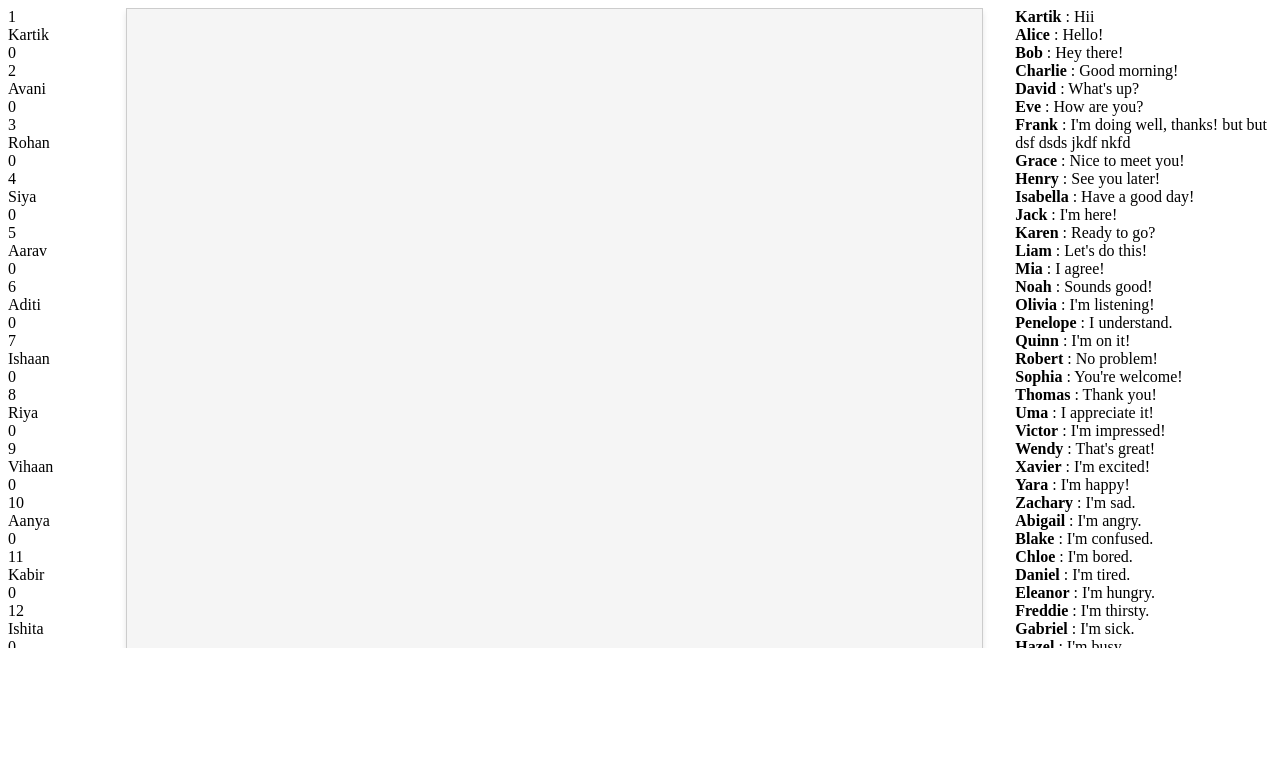
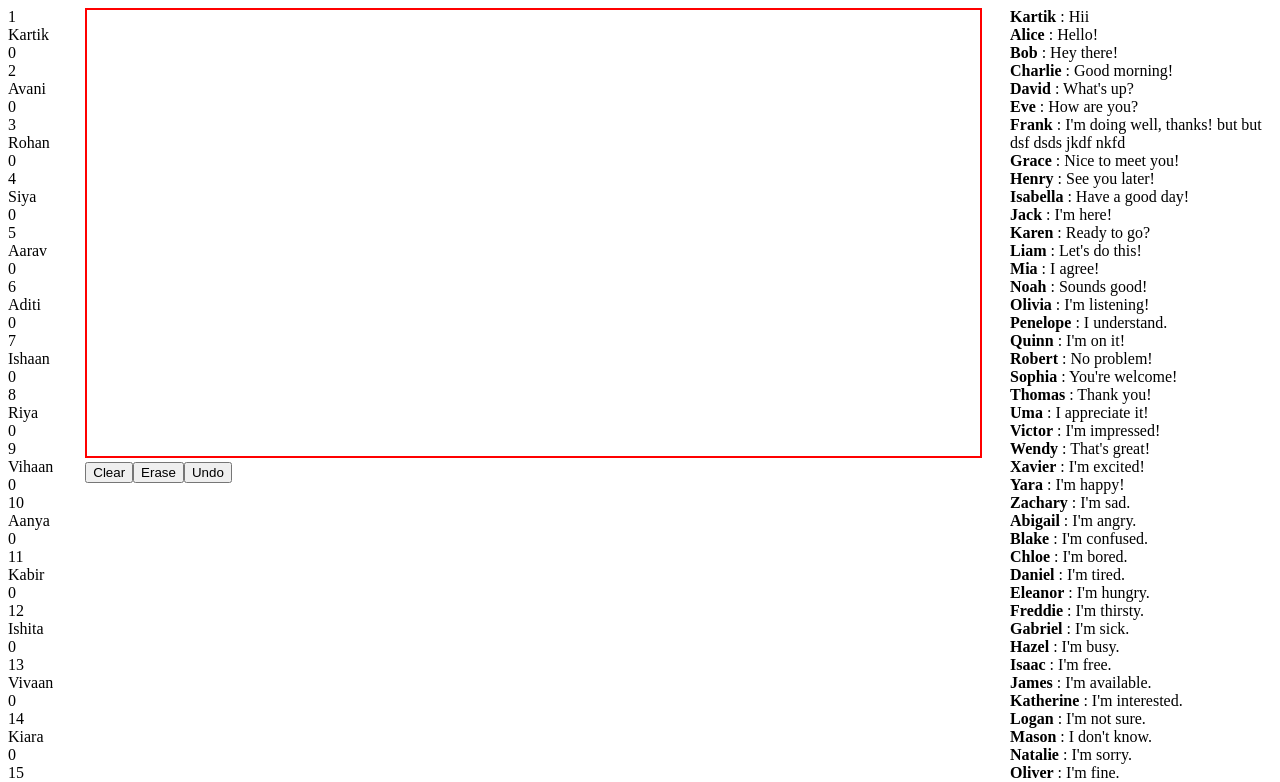
Before and after one commit to Kartik-Bhutra/Skribbl, a React (Vite) app: page / in a window 1280 px wide. Shown: the top 782 px of the page. Built offline with nearby package versions, Linux system fonts and the light colour scheme.

Commit message:
add content box and options

```diff
--- a/index.css
+++ /dev/null
@@ -1,39 +0,0 @@
-.game {
-  display: flex;
-  height: 80vh;
-  gap: 2rem;
-  overflow: hidden;
-}
-
-.player-section {
-  width: 10%;
-}
-
-.canvas-container {
-  display: flex;
-  justify-content: center;
-  align-items: center;
-  width: 100%;
-  height: 100%;
-  background-color: #f5f5f5;
-  border: 1px solid #ddd;
-  position: relative;
-}
-
-.canvas {
-  width: 100%;
-  height: 100%;
-  touch-action: none;
-  border: 1px solid #ccc;
-  box-shadow: 0px 4px 6px rgba(0, 0, 0, 0.1);
-}
-
-@media (max-width: 768px) {
-  .canvas-container {
-    height: 400px;
-  }
-}
-
-.chatbox {
-  width: 30%;
-}
--- a/index.html
+++ b/index.html
@@ -5,7 +5,6 @@
     <link rel="icon" type="image/svg+xml" href="/skribbl.png" />
     <meta name="viewport" content="width=device-width, initial-scale=1.0" />
     <title>Vite + React</title>
-    <link rel="stylesheet" href="index.css" />
   </head>
   <body>
     <div id="root"></div>
--- a/src/App.jsx
+++ b/src/App.jsx
@@ -1,14 +1,13 @@
 import Canvas from "./components/Canvas";
 import ChatBox from "./components/ChatBox";
 import Players from "./components/Players";
+import "./index.css";
 
 export default function () {
   return (
     <div className="game">
-      <div className="player-section">
-        <Players></Players>
-      </div>
-      <div className="canvas-container">
+      <Players></Players>
+      <div className="board">
         <Canvas></Canvas>
       </div>
       <div className="chatbox">
--- a/src/components/Canvas.jsx
+++ b/src/components/Canvas.jsx
@@ -1,4 +1,5 @@
-import { useEffect, useRef } from "react";
+import { useEffect, useRef, useState } from "react";
+import Options from "./Options";
 
 export default function Canvas() {
   const canvasRef = useRef(null);
@@ -7,14 +8,20 @@ export default function Canvas() {
   const coordinates = useRef([]);
   const width = useRef(0);
   const height = useRef(0);
+  const [clear, setClear] = useState(false);
+  const [undo, setUndo] = useState(false);
+  const [erase, setErase] = useState(false);
 
   const resizeCanvas = () => {
     const canvas = canvasRef.current;
-    const container = canvas.parentElement;
-    canvas.width = container.offsetWidth;
-    canvas.height = container.offsetHeight;
-    width.current = canvas.width;
-    height.current = canvas.height;
+    let { width: canvasWidth, height: canvasHeight } =
+      window.getComputedStyle(canvas);
+    canvasWidth = parseFloat(canvasWidth);
+    canvasHeight = parseFloat(canvasHeight);
+    canvas.width = canvasWidth;
+    canvas.height = canvasHeight;
+    width.current = canvasWidth;
+    height.current = canvasHeight;
     redraw();
   };
 
@@ -58,20 +65,40 @@ export default function Canvas() {
     };
   }, []);
 
+  useEffect(() => {
+    if (clear) {
+      const ctx = ctxRef.current;
+      ctx.clearRect(0, 0, width.current, height.current);
+      coordinates.current = [];
+      setClear(false);
+    }
+    if (undo) {
+      coordinates.current.pop();
+      redraw();
+      setUndo(false);
+    }
+  }, [clear, undo]);
+
   const startDrawing = (e) => {
     const { offsetX, offsetY } = e.nativeEvent;
     isDrawing.current = true;
     ctxRef.current.beginPath();
     ctxRef.current.moveTo(offsetX, offsetY);
+    if (!erase) {
       coordinates.current.push([
         [offsetX / width.current, offsetY / height.current],
       ]);
+    }
   };
 
   const draw = (e) => {
     if (!isDrawing.current) return;
     const { offsetX, offsetY } = e.nativeEvent;
     const ctx = ctxRef.current;
+
+    if (erase) {
+      ctx.clearRect(offsetX - 5, offsetY - 5, 10, 10);
+    } else {
       ctx.lineTo(offsetX, offsetY);
       ctx.strokeStyle = "red";
       ctx.lineWidth = 2;
@@ -79,6 +106,7 @@ export default function Canvas() {
       ctx.stroke();
       const lastPath = coordinates.current[coordinates.current.length - 1];
       lastPath.push([offsetX / width.current, offsetY / height.current]);
+    }
   };
 
   const stopDrawing = () => {
@@ -88,6 +116,7 @@ export default function Canvas() {
   };
 
   const createPoint = (e) => {
+    if (erase) return;
     const { offsetX, offsetY } = e.nativeEvent;
     ctxRef.current.fillStyle = "red";
     ctxRef.current.fillRect(offsetX - 1.25, offsetY - 1.25, 2.25, 2.25);
@@ -97,9 +126,9 @@ export default function Canvas() {
   };
 
   return (
+    <>
       <canvas
         ref={canvasRef}
-      className="canvas"
         onPointerDown={(e) => {
           startDrawing(e);
           createPoint(e);
@@ -109,5 +138,7 @@ export default function Canvas() {
         onPointerCancel={stopDrawing}
         onPointerLeave={stopDrawing}
       ></canvas>
+      <Options setClear={setClear} setUndo={setUndo} setErase={setErase} />
+    </>
   );
 }
--- a/src/components/ChatBox.jsx
+++ b/src/components/ChatBox.jsx
@@ -1,7 +1,7 @@
 import { useEffect, useRef, useState } from "react";
 import { messages as dummy } from "../assets/dummyMessages";
 
-export default function ChatBox() {
+export default function () {
   const [messages, setMessages] = useState(dummy);
   const messageRef = useRef(null);
   const chatsRef = useRef(null);
@@ -27,7 +27,7 @@ export default function ChatBox() {
 
   return (
     <>
-      <div ref={chatsRef}>
+      <div ref={chatsRef} className="chats">
         {messages.map((message, idx) => (
           <div key={idx}>
             <strong>{message.name}</strong> : {message.text}
--- /dev/null
+++ b/src/components/Options.jsx
@@ -0,0 +1,9 @@
+export default function Options({ setClear, setUndo, setErase }) {
+    return (
+      <div className="options">
+        <button onClick={() => setClear(true)}>Clear</button>
+        <button onClick={() => setErase((prev) => !prev)}>Erase</button>
+        <button onClick={() => setUndo(true)}>Undo</button>
+      </div>
+    );
+  }
--- a/src/components/Players.jsx
+++ b/src/components/Players.jsx
@@ -14,7 +14,6 @@ export default function () {
                 <div>{player.name}</div>
                 <div>{player.score}</div>
               </div>
-              <div>{player.avatar}</div>
             </div>
           );
         })}
--- /dev/null
+++ b/src/index.css
@@ -0,0 +1,19 @@
+.game{
+  display: flex;
+  gap: 2rem;
+}
+
+.board{
+  width: 100%;
+  height: 100%;
+}
+
+canvas{
+  width: 100%;
+  height: 100%;
+  border: 2px solid red;
+}
+
+.options{
+  display: flex;
+}
--- a/src/main.jsx
+++ b/src/main.jsx
@@ -1,4 +1,5 @@
 import { createRoot } from "react-dom/client";
 import App from "./App.jsx";
 
+
 createRoot(document.getElementById("root")).render(<App />);
```
Lines whose indentation alone changed are shown as unchanged.
